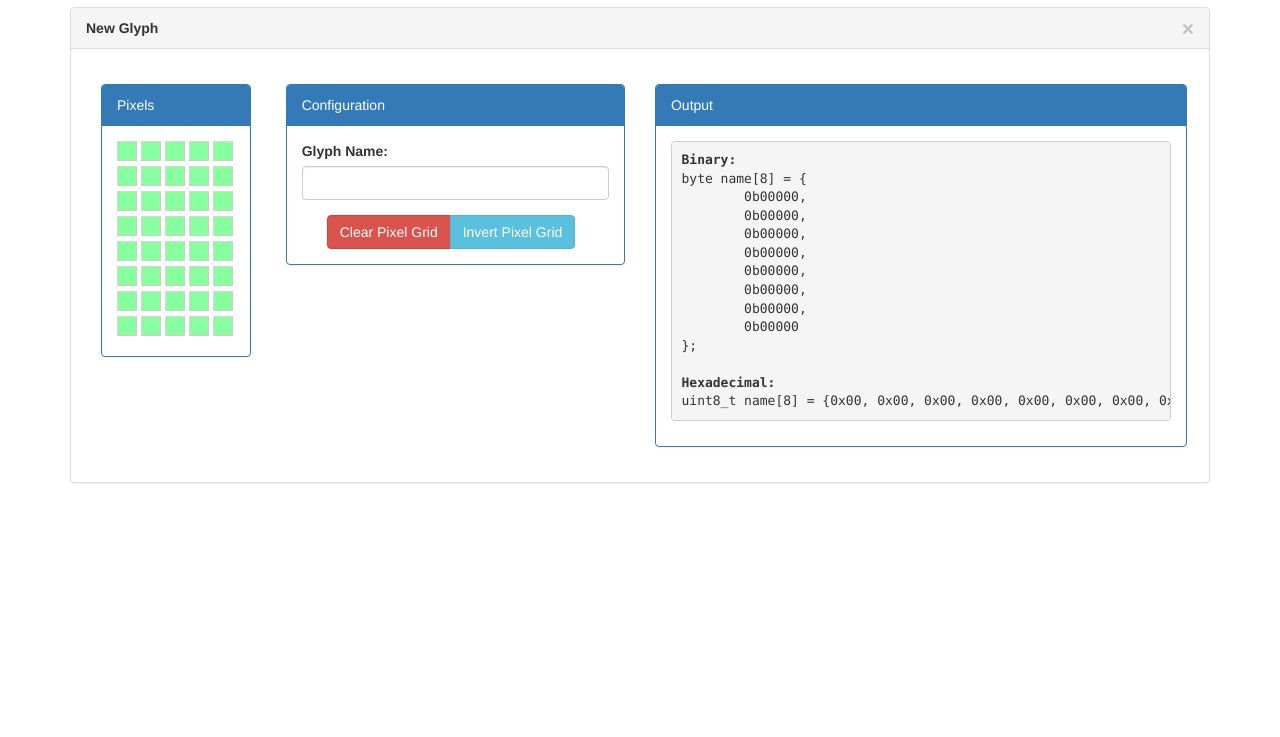
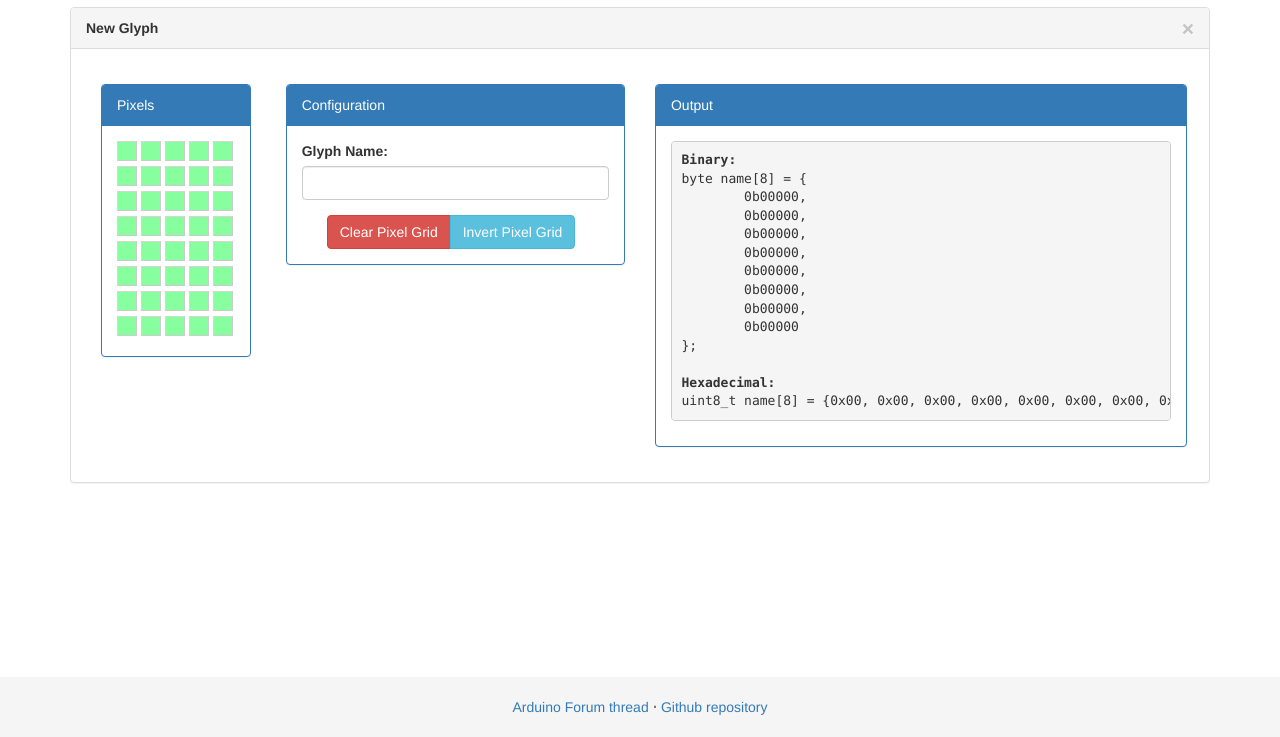
Before and after one commit to kakedev/GlyphGenerator, a plain HTML site: page index.html in a window 1280 px wide. Shown: the part 63-800 px from the top of the page. Drawn offline with nearby package versions, Linux system fonts and the light colour scheme.

Commit message:
Added footer with links to forum and repo

```diff
--- a/index.html
+++ b/index.html
@@ -23,5 +23,11 @@
         </div>
       </div>
       <div id="gridArea"></div>
+    </div>
+    <footer class="footer">
+      <div class="footer-container container">
+        <p class="text-muted text-center"><a href="http://forum.arduino.cc/index.php?topic=516782.0" target="_blank">Arduino Forum thread</a> <strong>&sdot;</strong> <a href="https://github.com/kakedev/GlyphGenerator" target="_blank">Github repository</a></p>
+      </div>
+    </footer>
   </body>
 </html>
--- a/style.css
+++ b/style.css
@@ -30,3 +30,30 @@
 .output-container {
   width: 532px;
 }
+
+.footer {
+  position: absolute;
+  bottom: 0;
+  width: 100%;
+  /* Set the fixed height of the footer here */
+  height: 60px;
+  background-color: #f5f5f5;
+}
+
+html {
+  position: relative;
+  min-height: 100%;
+}
+body {
+  /* Margin bottom by footer height */
+  margin-bottom: 60px;
+}
+
+.footer-container {
+  width: auto;
+  max-width: 680px;
+  padding: 0 15px;
+}
+.footer-container .text-muted {
+  margin: 20px 0;
+}
```
